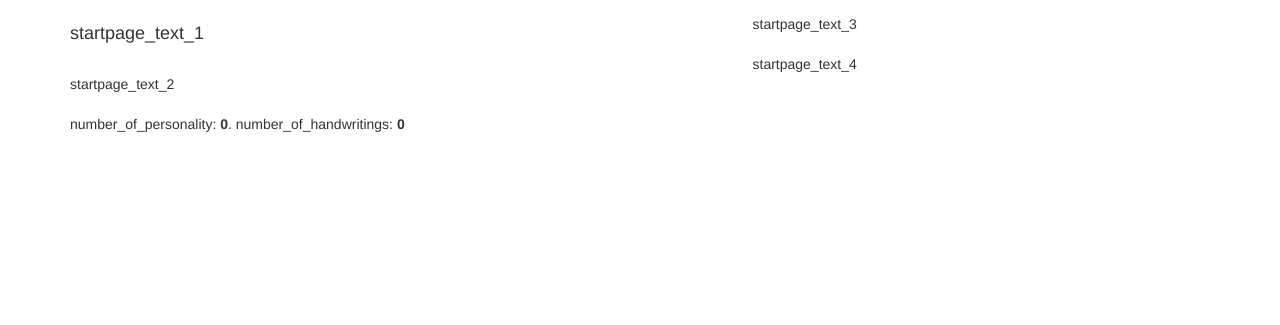
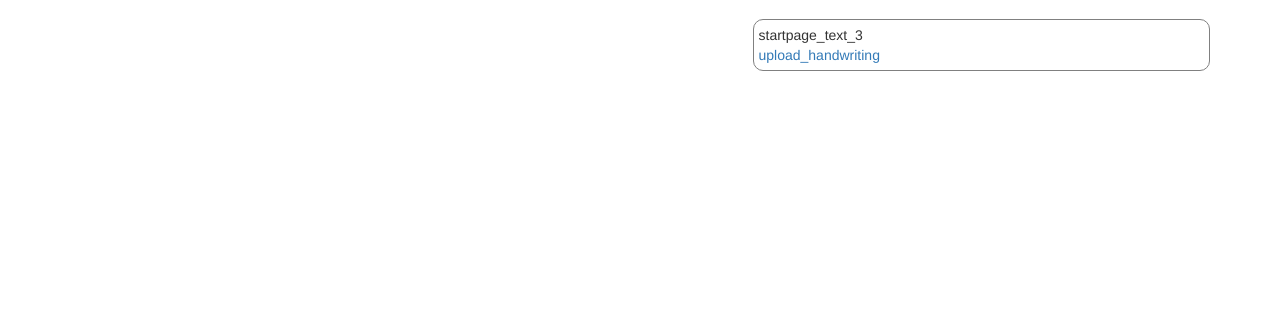
Before and after one commit to Transkribus/FamousHands, a Django app: template fh2/fh/templates/fh/index.html in a window 1280 px wide. Shown: the part 475-800 px from the top of the page. Run offline with Django 3.2, Linux system fonts and the light colour scheme; the template is opened without the code that fills it, so the values that code supplies are empty; some libraries are stand-ins or nearby versions.

Commit message:
minor  modifications

```diff
--- a/fh2/fh/templates/fh/includes/navbar.html
+++ b/fh2/fh/templates/fh/includes/navbar.html
@@ -23,10 +23,13 @@
             <a class="navbar-brand famous_hands" href="index">{% trans 'famous_hands' %}</a>
         </div>
         <ul class="nav navbar-nav">
-            {% if request.session.user %}
-                <li><a href="upload_handwriting">{% trans 'upload_handwriting' %}</a></li>
-            {% endif %}
-
+            <li>
+                {% if request.session.user %}
+                    <a href="upload_handwriting">{% trans 'upload_handwriting' %}</a>
+                {% else %}
+                    <a href="#" data-toggle="modal" data-target="#login_modal">{% trans 'upload_handwriting' %}</a>
+                {% endif %}
+            </li>
             <li><a href="maps">{% trans 'maps' %}</a></li>
             <li><a href="timeline">{% trans 'timeline' %}</a></li>
             <li><a href="search">{% trans 'all_entries' %}</a></li>
@@ -69,7 +72,7 @@
                     </ul>
                 </li>
             {% else %}
-                <li><a href="#" data-toggle="modal" data-target="#login_modal">{% trans 'login' %}</a> </li>
+                <li><a href="#" data-toggle="modal" data-target="#login_modal">{% trans 'login' %}</a></li>
             {% endif %}
 
              <li>
--- a/fh2/fh/templates/fh/index.html
+++ b/fh2/fh/templates/fh/index.html
@@ -15,8 +15,17 @@
             }
 
             #map {
-              height: 325px;
+              height: 330px;
               width:  100%;
+            }
+
+            .border
+            {
+                border-width: 1px;
+                border-style: solid;
+                border-radius: 10px 10px 10px 10px;
+                padding: 5px;
+                border-color: grey;
             }
 
         </style>
@@ -80,7 +89,7 @@
 
                     function updateInfos()
                     {
-                        $('#entry_desc').html('<a target="_blank" href="detail?id=' + rnd_hw[i].entry_id + '">' + rnd_hw[i].entry_desc + '</a>');
+                        $('#entry_desc').html('<a target="_blank" style="white-space: nowrap" href="detail?id=' + rnd_hw[i].entry_id + '">' + rnd_hw[i].entry_desc + '</a>');
                         $('#entry_img').attr("src", rnd_hw[i].entry_img);
 
                          map = new google.maps.Map(document.getElementById('map'), {
@@ -144,7 +153,11 @@
         </script>
         <div class="container">
             {% include "fh/includes/navbar.html" %}
-            <div class="row">
+
+            <!-- <div class="row" id="desc_text">
+
+            </div> -->
+             <div class="row">
                 <div class="col-sm-7">
                      <div id="images" class="carousel slide img-rounded" data-ride="carousel">
                         <div class="carousel-inner">
@@ -169,31 +182,30 @@
                         <span class="sr-only">{% trans 'next' %}</span>
                         </a>
                     </div>
+                    <br/>
+                    <div class=" border">
+
+                    {% trans 'startpage_text_2' %}<br/><br/>
+                     {% trans 'number_of_personality' %}: <b>{{cnt_entity|length}}</b>. {% trans 'number_of_handwritings' %}: <b>{{cnt_hw|length}}</b>
+                </div>
                 </div>
                 <div class="col-sm-5">
                     <div id ="info">
-                        <h4>
+                        <h4 style="overflow:hidden;white-space: nowrap">
                             <img height="50"  class ="img-circle" id="entry_img"  alt="{{img.title}}">
                             <span class="text-nowrap" id="entry_desc"></span>
                         </h4>
                     </div>
                      <div id="map" class="img-rounded">
                     </div>
+                    <br/>
+                     <div class="border">
+                        {% trans 'startpage_text_3' %}<br/>
+                        <a href="upload_handwriting">{% trans 'upload_handwriting' %}</a>
+                    </div>
                 </div>
 
             </div>  <!-- class="row" -->
-            <br/>
-            <div class="row" id="desc_text">
-                <div class="col-sm-7">
-                    <h4>{% trans 'startpage_text_1' %}</h4><br/>
-                    {% trans 'startpage_text_2' %}<br/><br/>
-                </div>
-                <div class="col-sm-5">
-                    {% trans 'startpage_text_3' %}<br/><br/>
-                    {% trans 'startpage_text_4' %}<br/><br/>
-                </div>
-            </div>
-             {% trans 'number_of_personality' %}: <b>{{cnt_entity|length}}</b>. {% trans 'number_of_handwritings' %}: <b>{{cnt_hw|length}}</b>
         </div>
     </body>
 </html>
--- a/fh2/fh/templates/fh/modals/login.html
+++ b/fh2/fh/templates/fh/modals/login.html
@@ -3,7 +3,7 @@
 <div class="modal fade" id="login_modal" role="dialog" aria-labelledby="myModalLabel" aria-hidden="true" style="display: none;">
     <div class="modal-dialog">
         <div class="loginmodal-container">
-            <h1>{% trans 'login_to_account' %}</h1>
+            <h1>{% trans 'login_transkribus' %}</h1>
             <br>
             <form action="login_process" method="post">
                 {% csrf_token %}
@@ -12,7 +12,7 @@
                 <input type="submit" name="login" class="login loginmodal-submit" value="{% trans 'login' %}">
             </form>
             <div class="login-help">
-                <a href="#">{% trans 'register' %}</a> - <a href="#">{% trans 'forgot_password' %}</a>
+                <a href="https://transkribus.eu" target="_plain">{% trans 'register' %}</a>
             </div>
         </div>
     </div>
--- a/fh2/fh/templates/fh/search.html
+++ b/fh2/fh/templates/fh/search.html
@@ -19,6 +19,7 @@
                 $.fn.dataTable.moment('DD.MM.YYYY');
                 $('#res_tab').DataTable(
                     {
+                         "iDisplayLength": 100,
                         "language":
                         {
                             "lengthMenu": "{% trans 'Display _MENU_ records per page' %}",
@@ -64,7 +65,7 @@
                     <tbody>
                         {% for e in entries %}
                              <tr>
-                                <td><a href="detail?id={{e.id}}">{{e.description}}</a> <small>({{e.wiki_link}})</small></td>
+                                <td>{{e.description}} <a target="_blank" href = "detail?id={{e.id}}"> <small>({{e.wiki_link}})</small></a> </td>
                                 <td><a target="_blank" href ="maps?lat={{e.place_of_birth.lat}}&amp;lng={{e.place_of_birth.lng}}">{{e.place_of_birth.label}}</a></td>
                                 <td>
                                     {% if e.place_of_death.label %}
```
Also changed, not shown: fh2/fh/templates/fh/detail.html (+17 -6 lines), fh2/fh/templates/fh/image_gallery.html (+11 -3 lines), fh2/fh/templates/fh/maps.html (+38 -7 lines), fh2/fh/templates/fh/timeline.html (+10 -3 lines), fh2/fh/templates/fh/upload_handwriting.html (+9 -7 lines).
